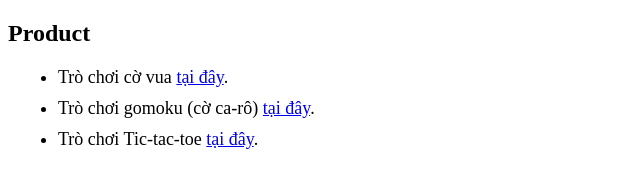
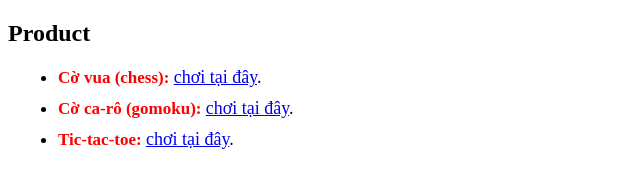
Before and after one commit to nmphu123/game, a plain HTML site: page index.html in a window 1280 px wide. Shown: the whole page, without its empty margins (0-640 px from the left). Drawn offline with Linux system fonts and the light colour scheme.

Commit message:
Update index.html

```diff
--- a/index.html
+++ b/index.html
@@ -13,22 +13,28 @@
         margin: 10px;
         font-size: 18px;
       }
+
+      .game {
+        font-size: 17px;
+        font-weight: bold;
+        color: #F00;
+      }
     </style>
   </head>
   <body>
     <h2>Product</h2>
     <ul>
       <li>
-        Trò chơi cờ vua
-        <a href="./ai-master-chess/ai-chess.html">tại đây</a>.
+        <span class="game">Cờ vua (chess): </span>
+        <a href="./ai-master-chess/ai-chess.html">chơi tại đây</a>.
       </li>
       <li>
-        Trò chơi gomoku (cờ ca-rô)
-        <a href="./gomoku/gomoku-home.html">tại đây</a>.
+        <span class="game">Cờ ca-rô (gomoku): </span>
+        <a href="./gomoku/gomoku-home.html">chơi tại đây</a>.
       </li>
       <li>
-        Trò chơi Tic-tac-toe
-        <a href="./tic-tac-toe/tic-tac-toe.html">tại đây</a>.
+        <span class="game">Tic-tac-toe: </span>
+        <a href="./tic-tac-toe/tic-tac-toe.html">chơi tại đây</a>.
       </li>
     </ul>
   </body>
```
